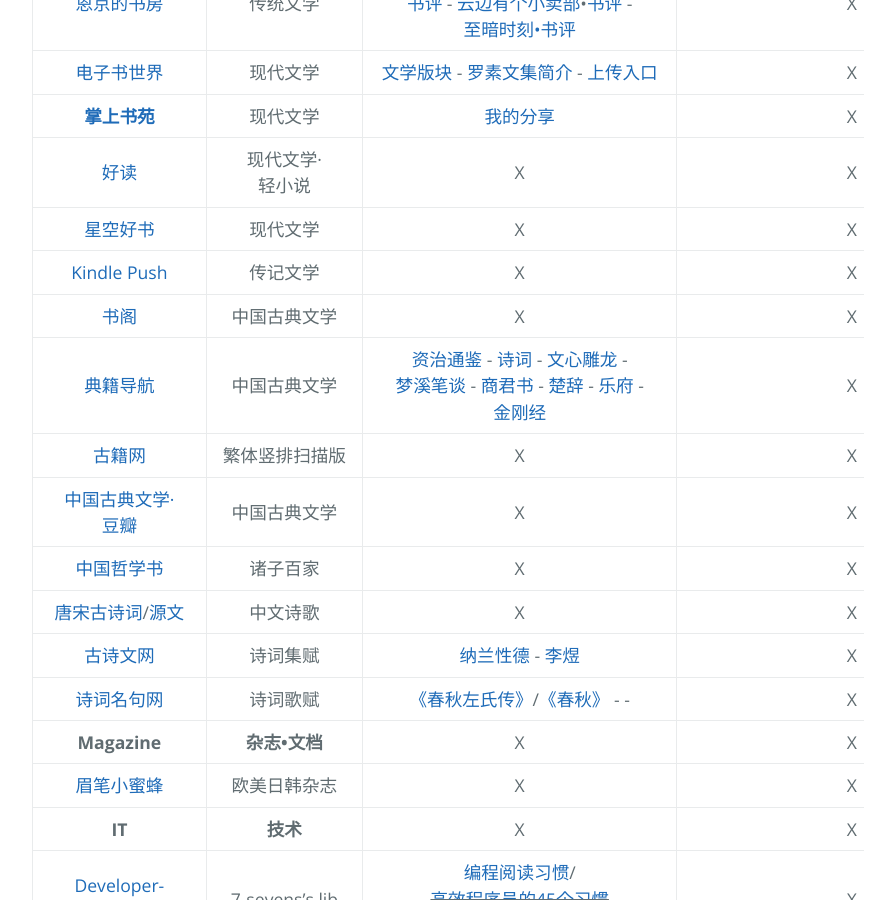
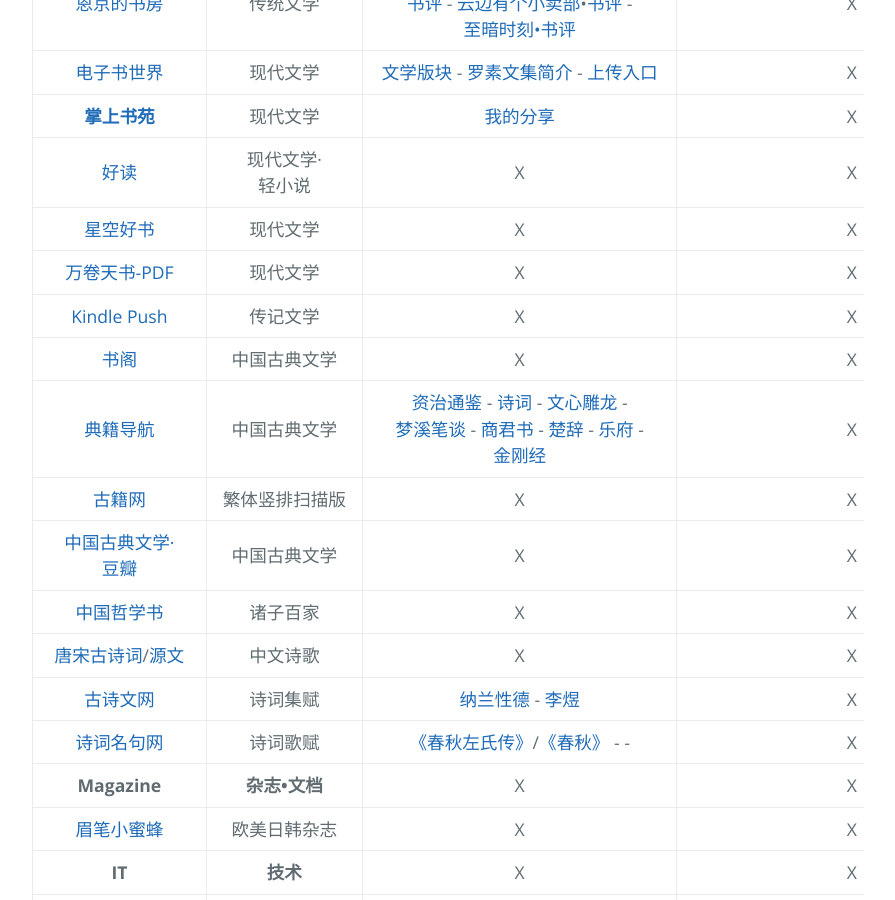
Before and after one commit to AmbroseRen/test, a Jekyll site: the page built from Library/BookSearch.md, in a window 1280 px wide and 900 px high, scrolled down 1227 px. Shown: the whole window, without its empty margins (192-1087 px from the left). Built offline with Jekyll 4.4.1, drawn with Linux system fonts in a browser that asks for light colours; our own code applies the rules of GitHub Pages for plain Markdown files; the repository's description, which GitHub fills in, is left out.

Commit message:
Update BookSearch.md

```diff
--- a/Library/BookSearch.md
+++ b/Library/BookSearch.md
@@ -30,6 +30,7 @@
 | __[掌上书苑](https://www.soepub.com/)__ | 现代文学 | [我的分享](https://www.soepub.com/myspace/3) | X | X |
 | [好读](http://www.haodoo.net/) | 现代文学·轻小说 | X | X | X |
 | [星空好书](http://www.goodepub.com/) | 现代文学 | X | X | X |
+| [万卷天书-PDF](https://jrjpc.com/) | 现代文学 | X | X | X |
 | [Kindle Push](https://book.einverne.info/) | 传记文学 | X | X | X |
 | [书阁](https://new.shuge.org/collections/) | 中国古典文学 | X | X | X |
 | [典籍导航](https://www.2345daohang.com/) | 中国古典文学 | [资治通鉴](https://www.2345daohang.com/dianji/63279/) - [诗词](https://www.2345daohang.com/shici/list.htm) - [文心雕龙](https://www.2345daohang.com/dianji/63314/) - [梦溪笔谈](https://www.2345daohang.com/dianji/63285/) - [商君书](https://www.2345daohang.com/dianji/63313/) - [楚辞](https://www.2345daohang.com/shici/list_1_t_918.htm) - [乐府](https://www.2345daohang.com/shici/list_1_t_469.htm) - [金刚经](https://www.2345daohang.com/dianji/63334/) | X | X |
```
